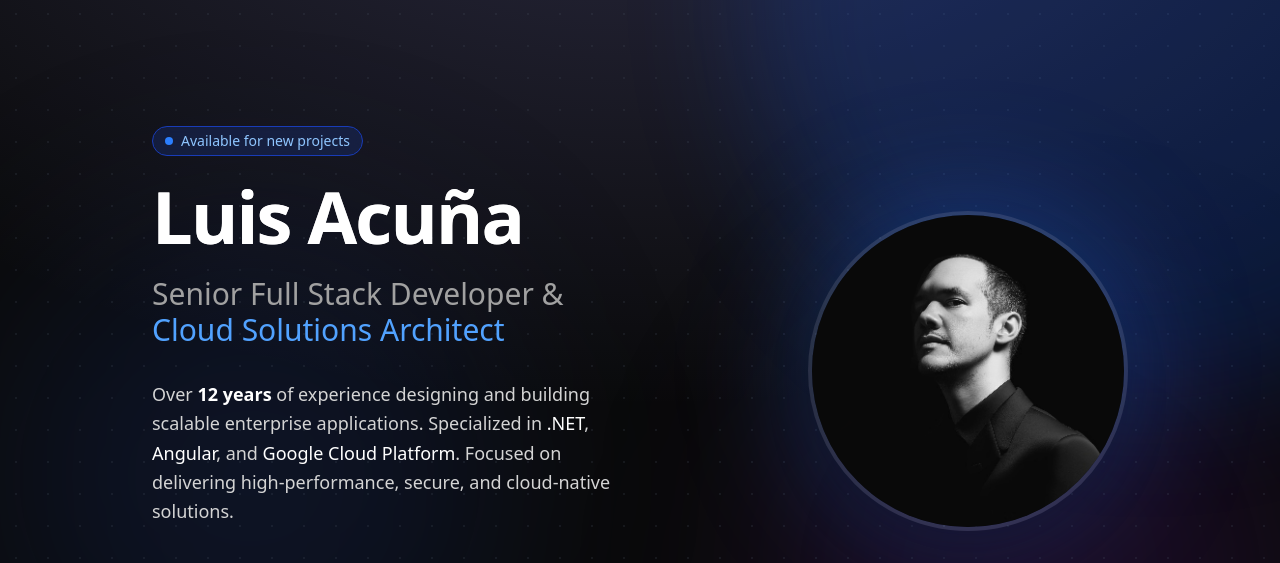
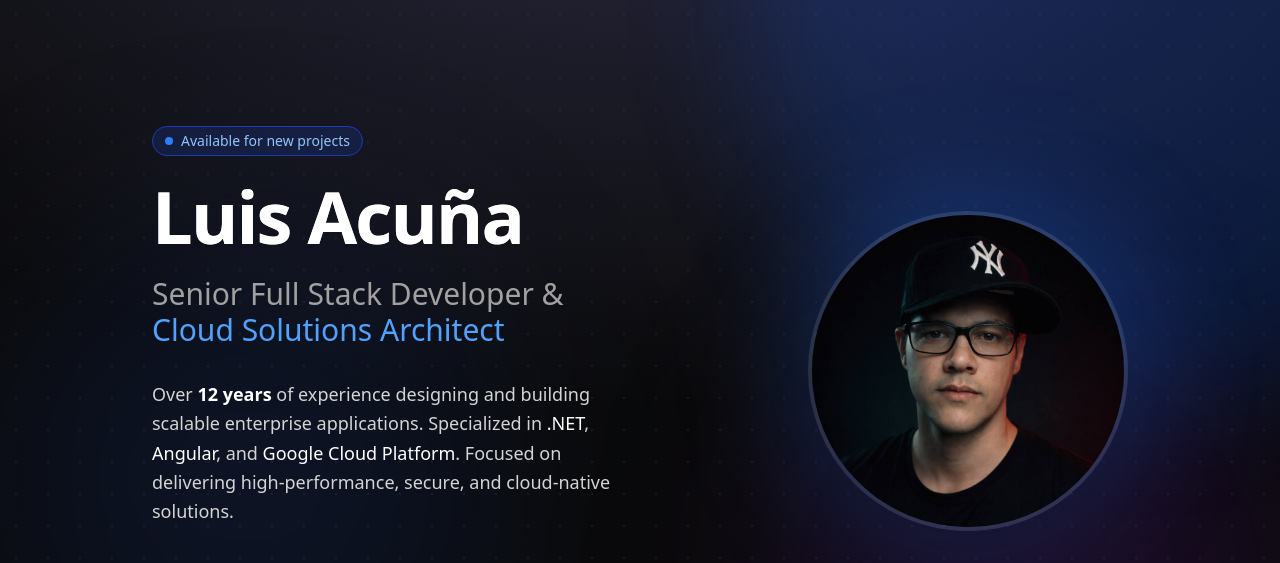
Before and after one commit to xLuisAcunax/personal-portfolio, an Astro site: page / in a window 1280 px wide. Shown: the part 74-637 px from the top of the page. Built offline with nearby package versions, Linux system fonts and the light colour scheme; Astro itself is replaced by a stand-in of ours.

Commit message:
pic update

```diff
--- a/src/components/Hero.astro
+++ b/src/components/Hero.astro
@@ -86,7 +86,7 @@ import { SITE } from "../content/config";
             class="relative w-full h-full rounded-full overflow-hidden border-4 border-white/10 shadow-2xl"
           >
             <img
-              src="/about-me.png"
+              src="/about-me.jpg"
               alt="Luis Acuña"
               class="w-full h-full object-cover"
             />
--- a/src/layouts/Layout.astro
+++ b/src/layouts/Layout.astro
@@ -68,7 +68,7 @@ const canonicalURL = new URL(Astro.url.pathname, Astro.site);
         "@context": "https://schema.org",
         "@type": "Person",
         "name": "Luis Acuña",
-        "image": "https://luis-acuna.dev/about-me.png",
+        "image": "https://luis-acuna.dev/about-me.jpg",
         "jobTitle": "Senior Software Engineer",
         "url": "https://luis-acuna.dev",
         "email": "mailto:ldacuna83@gmail.com",
```
Also changed, not shown: public/about-me.jpg (added), public/about-me.png (deleted).
